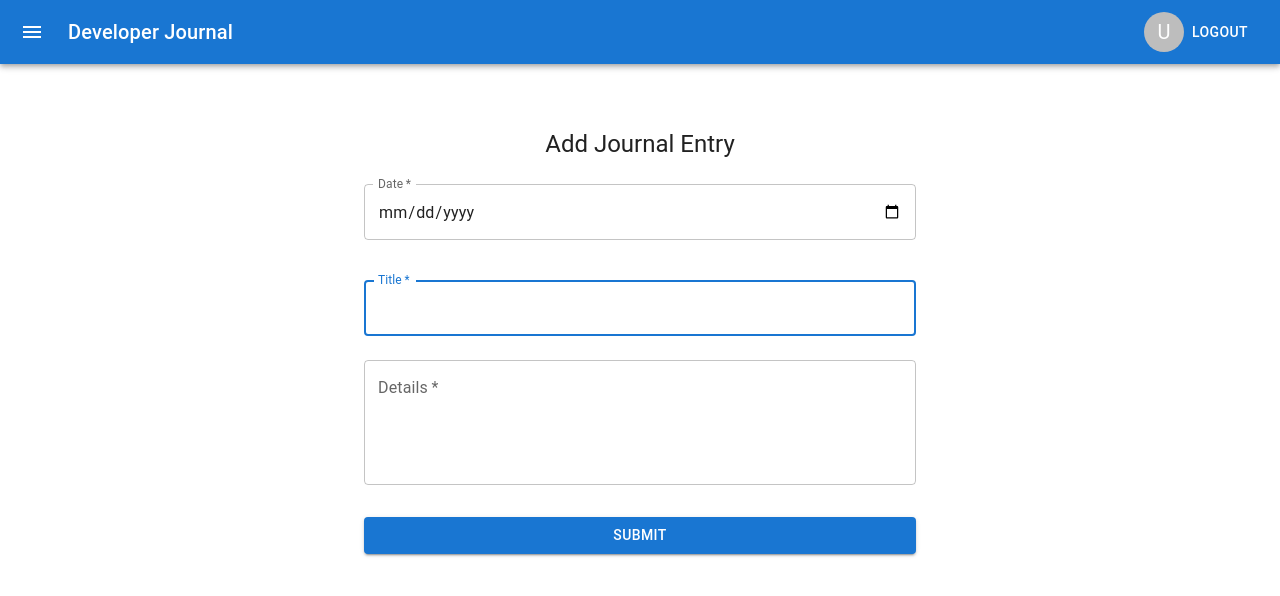
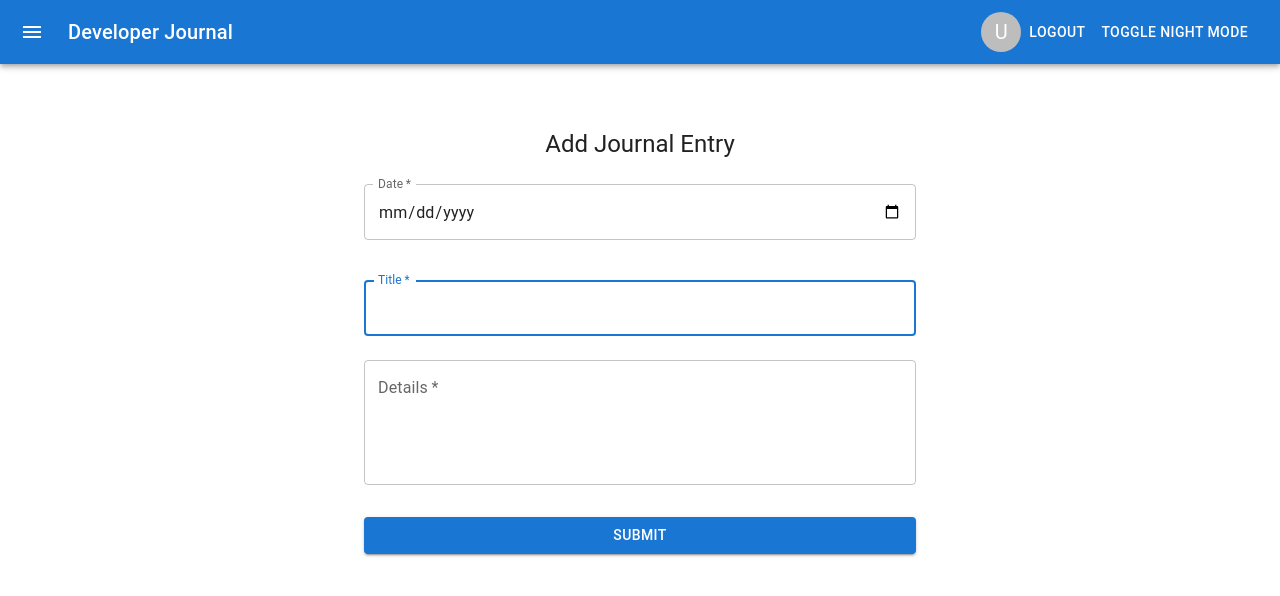
Before and after one commit to sebastian46/developers-journal, a React (Create React App) app in the folder frontend/: page /journal-entry in a window 1280 px wide. Shown: the top 596 px of the page. Built offline with nearby package versions, Linux system fonts and the light colour scheme; no server answers; sample sign-in values are in the browser's storage.

Commit message:
Added nightmode support

```diff
--- a/frontend/src/App.js
+++ b/frontend/src/App.js
@@ -10,18 +10,20 @@ import PrivateRoute from "./PrivateRoute";
 import { createTheme, ThemeProvider, CssBaseline } from "@mui/material";
 import Container from "@mui/material/Container";
 import Profile from "./components/Profile";
-
+import { useThemeMode } from "./components/useThemeMode";
 // Create a theme instance.
 const theme = createTheme({
   // Customize your theme here
 });
 
 function App() {
+  const { theme, toggleThemeMode } = useThemeMode();
+
   return (
     <ThemeProvider theme={theme}>
       <AuthProvider>
         <Router>
-          <NavBar />
+          <NavBar toggleThemeMode={toggleThemeMode} />
           <Container>
             <Routes>
               <Route path="/" element={<LoginPage />} />
--- a/frontend/src/components/NavBar.js
+++ b/frontend/src/components/NavBar.js
@@ -18,7 +18,7 @@ import DashboardIcon from "@mui/icons-material/Dashboard"; // Import Dashboard i
 import AddBoxIcon from "@mui/icons-material/AddBox"; // Import AddBox icon for adding journal entry
 import { useAuth } from "../AuthProvider";
 
-function NavBar() {
+function NavBar({ toggleThemeMode }) {
   const { isAuthenticated, logout } = useAuth();
   const navigate = useNavigate();
   const [drawerOpen, setDrawerOpen] = useState(false); // State to control Drawer open/close
@@ -134,6 +134,9 @@ function NavBar() {
               <Button color="inherit" onClick={handleLogout}>
                 Logout
               </Button>
+              <Button color="inherit" onClick={toggleThemeMode}>
+                Toggle Night Mode
+              </Button>
             </>
           ) : (
             <Button color="inherit" component={RouterLink} to="/login">
--- /dev/null
+++ b/frontend/src/components/useThemeMode.js
@@ -0,0 +1,24 @@
+// useThemeMode.js
+
+import { useState, useMemo } from "react";
+import { createTheme } from "@mui/material/styles";
+
+export const useThemeMode = () => {
+  const [mode, setMode] = useState("light");
+
+  const theme = useMemo(
+    () =>
+      createTheme({
+        palette: {
+          mode,
+        },
+      }),
+    [mode]
+  );
+
+  const toggleThemeMode = () => {
+    setMode((prevMode) => (prevMode === "light" ? "dark" : "light"));
+  };
+
+  return { theme, toggleThemeMode };
+};
```
